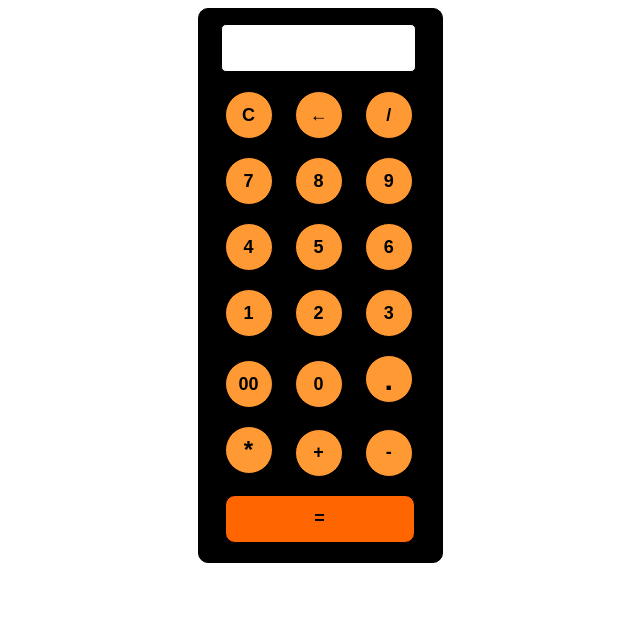
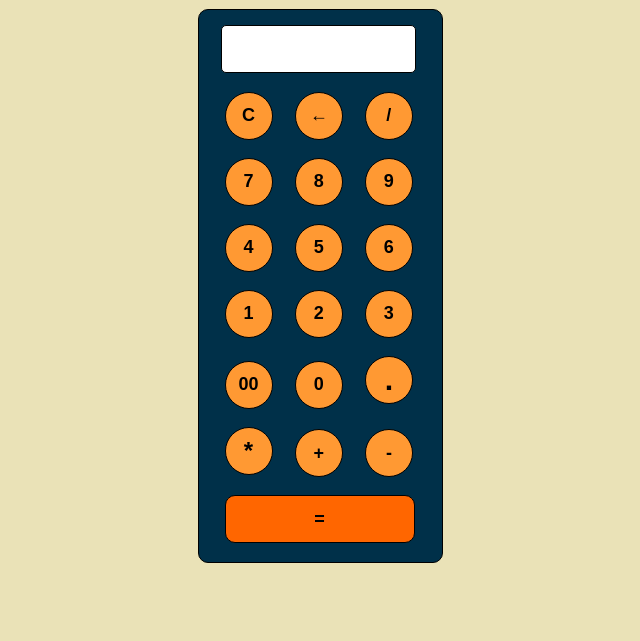
Before and after one commit to ashikibrahim07/calculator, a plain HTML site: page index.html in a window 1280 px wide. Shown: the part 159-800 px from the top of the page, without its empty margins (320-960 px from the left). Drawn offline with Linux system fonts and the light colour scheme.

Commit message:
Update styles.css

```diff
--- a/styles.css
+++ b/styles.css
@@ -1,21 +1,26 @@
+@import url("https://fonts.googleapis.com/css2?family=Mulish:ital,wght@0,200..1000;1,200..1000&display=swap");
 * {
   margin: 0%;
   padding: 0%;
   box-sizing: border-box;
 }
-
+::selection {
+  background-color: #ff9933;
+  color: #000000;
+}
 h1 {
   margin: 25px;
+  color: #003049;
 }
 
 body {
+  background-color: #eae2b7;
   display: flex;
   flex-direction: column;
+  font-family: "Mulish", sans-serif;
   justify-content: center;
   align-items: center;
   height: 100vh;
-  font-family: "Trebuchet MS", "Lucida Sans Unicode", "Lucida Grande",
-    "Lucida Sans", Arial, sans-serif;
   margin: 0%;
 }
 
@@ -24,9 +29,11 @@ body {
   border: 1px solid #000000;
   padding: 10px 10px 10px 17px;
   border-radius: 10px;
-  background-color: #000000;
+  background-color: #003049;
 }
-
+.calculator:hover {
+  box-shadow: 0px 0px 10px #ff9933;
+}
 input[type="text"] {
   width: 195px;
   height: 48px;
@@ -38,8 +45,10 @@ input[type="text"] {
   border-radius: 5px;
   margin-bottom: 10px;
   border: 1px solid #000000;
+  cursor: text;
   text-align: right;
 }
+
 button {
   width: 48px;
   height: 48px;
@@ -53,7 +62,10 @@ button {
 }
 button:active {
   transform: scale(0.9);
+  box-shadow: 0px 0px 10px #878d87;
+  z-index: 1000;
 }
+
 .dot {
   font-size: 1.9rem;
   justify-self: center;
```
